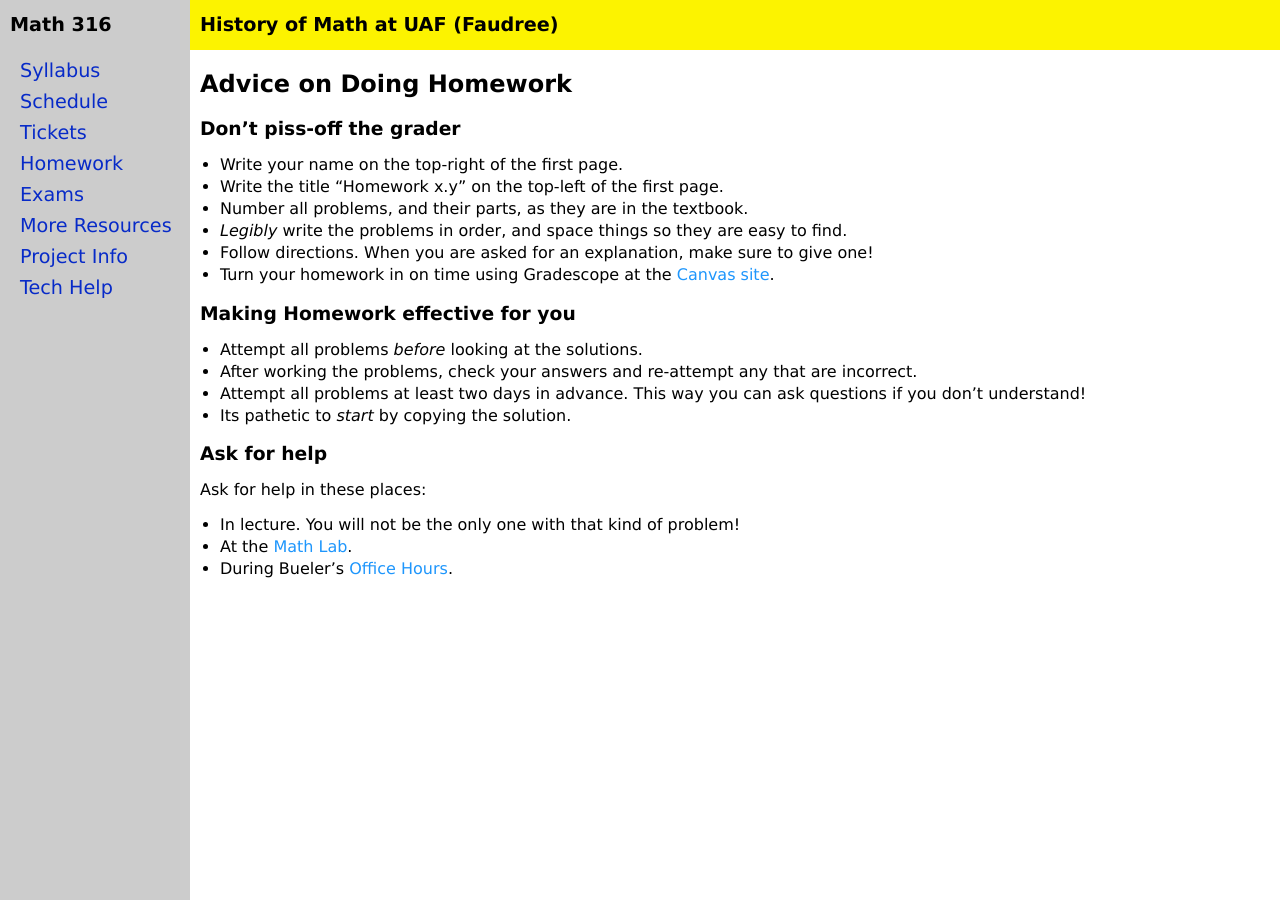
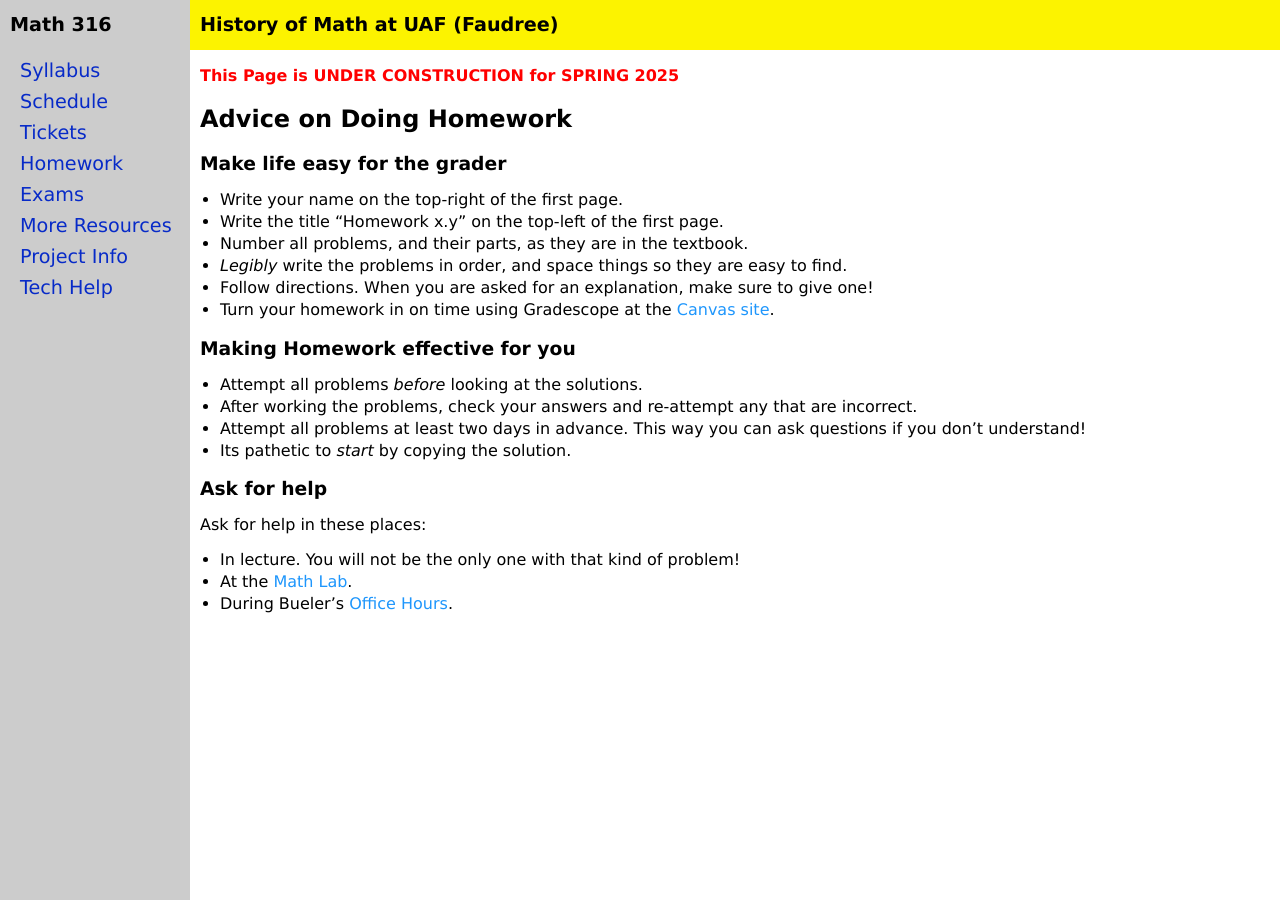
Before and after one commit to jrfaudree/HOM, a Jekyll site: the page built from hw-advice.md, in a window 1280 px wide. Built offline with Jekyll 4.4.1, drawn with Linux system fonts in a browser that asks for light colours.

Commit message:
Update hw-advice.md

```diff
--- a/hw-advice.md
+++ b/hw-advice.md
@@ -2,10 +2,11 @@
 layout: course-page
 title: Advice on Doing Homework
 ---
+<span style="color:red">**This Page is UNDER CONSTRUCTION for SPRING 2025**</span>
 
 ## Advice on Doing Homework
 
-### Don't piss-off the grader
+### Make life easy for the grader
   * Write your name on the top-right of the first page.
   * Write the title "Homework x.y" on the top-left of the first page.
   * Number all problems, and their parts, as they are in the textbook.
```
